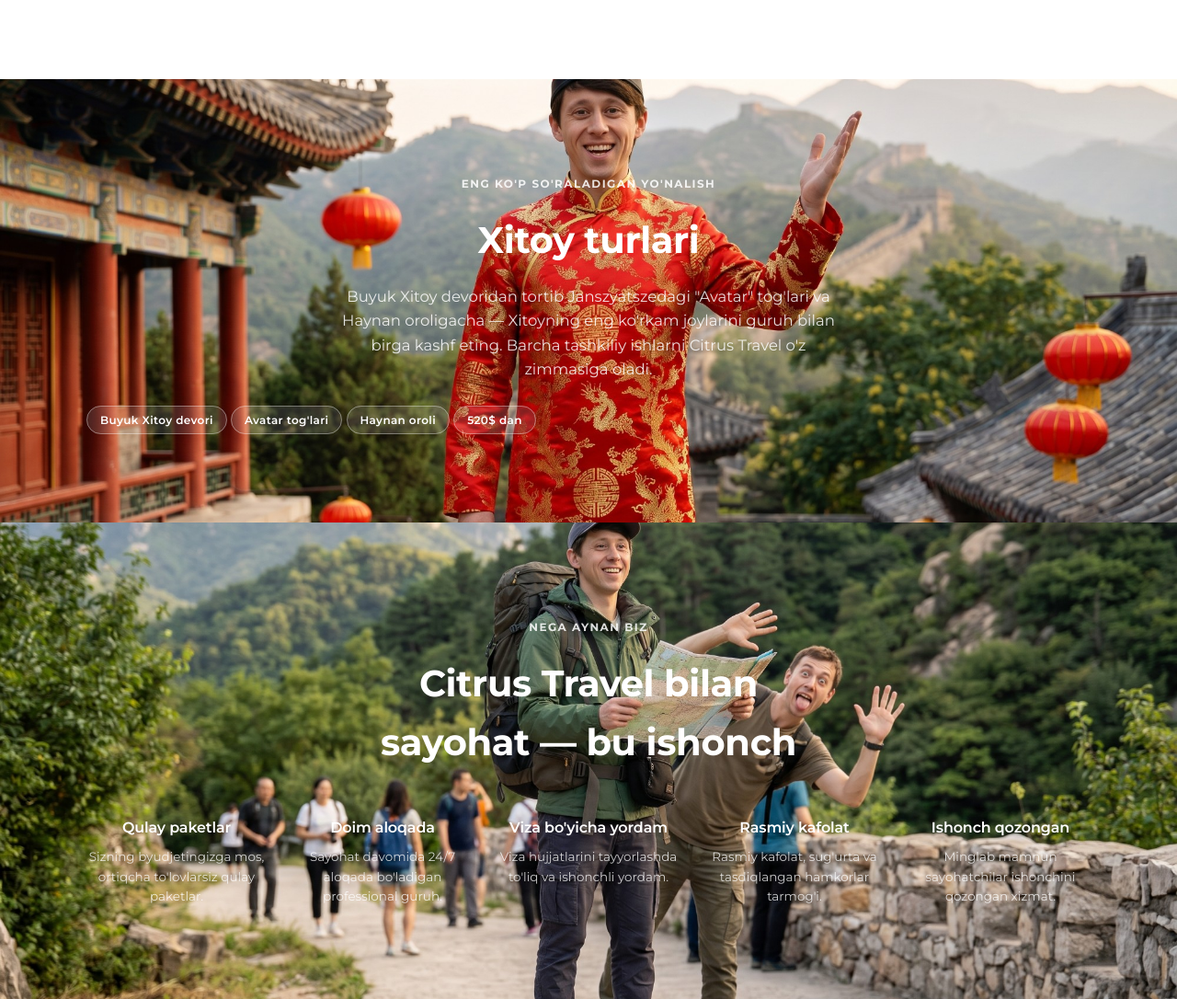
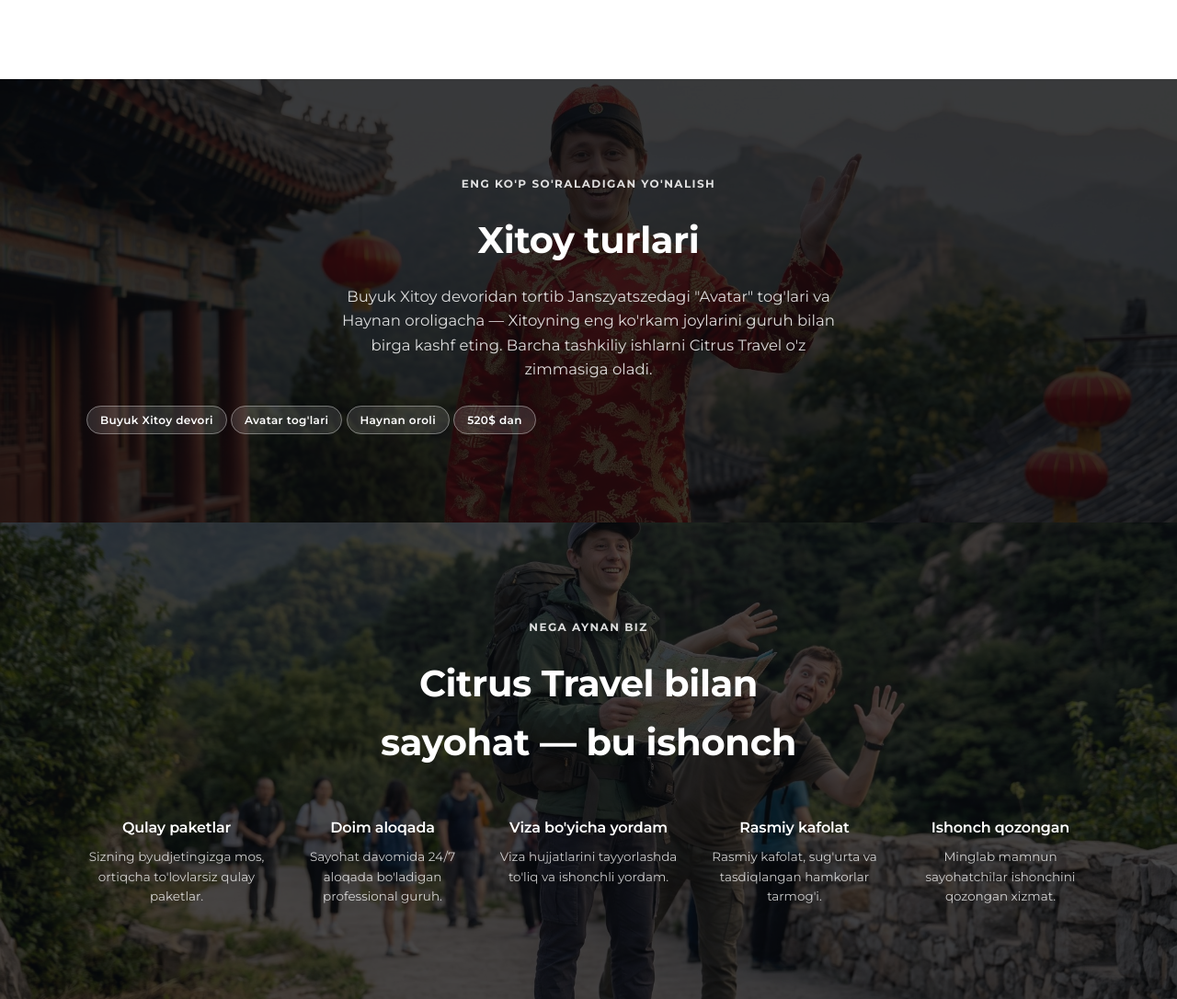
Before and after one commit to Sardorxon07777/citrus-travel-landing, a plain HTML site: page index.html in a window 1280 px wide. Shown: the part 4077-5163 px from the top of the page at 92% size. Drawn offline with Linux system fonts and the light colour scheme.

Commit message:
Fix invisible scrim on photo-background sections
The darkening overlay on the China/why-choose/quote sections was a
::before pseudo-element, which paints before the real .bgimg element
in document order, so the image fully covered it and had no visible
effect. Switched to ::after with z-index so it actually sits on top
of the photo, and removed the boxed quote panel in favor of the same
darkened-photo treatment used elsewhere.

Co-Authored-By: Claude Sonnet 5 <noreply@anthropic.com>

```diff
--- a/index.html
+++ b/index.html
@@ -130,7 +130,7 @@ src="https://www.facebook.com/tr?id=PIXEL_ID&ev=PageView&noscript=1"
 
   .bgsection{position:relative;color:#fff;overflow:hidden;padding-block:100px}
   .bgsection .bgimg{position:absolute;inset:0;background-size:cover;background-position:center}
-  .bgsection::before{content:"";position:absolute;inset:0;background:rgba(10,15,20,var(--scrim,.62))}
+  .bgsection::after{content:"";position:absolute;inset:0;z-index:1;background:rgba(8,10,14,var(--scrim,.72))}
   .bgsection .inner{position:relative;z-index:2}
   .bgsection .eyebrow{color:#fff}
   .bgsection h2{color:#fff}
@@ -142,7 +142,7 @@ src="https://www.facebook.com/tr?id=PIXEL_ID&ev=PageView&noscript=1"
   .bgsection .whyitem{text-align:center}
   .bgsection .whyitem h3{font-size:16px;font-weight:600;margin-bottom:8px;color:#fff}
   .bgsection .whyitem p{font-size:13.5px;color:rgba(255,255,255,.78)}
-  .bgsection .statement-quote{font-family:var(--font-display);font-size:clamp(22px,3.4vw,32px);line-height:1.32;max-width:26ch;margin-inline:auto;text-align:center;color:#fff;background:rgba(8,10,14,.55);backdrop-filter:blur(2px);padding:40px 32px;border-radius:4px}
+  .bgsection .statement-quote{font-family:var(--font-display);font-size:clamp(22px,3.4vw,32px);line-height:1.32;max-width:26ch;margin-inline:auto;text-align:center;color:#fff;text-shadow:0 2px 18px rgba(0,0,0,.4)}
   .bgsection .statement-cite{display:block;margin-top:22px;font-family:var(--font-body);font-size:14px;color:rgba(255,255,255,.75)}
 
   .travelquotes{background:var(--surface);padding-block:56px;border-top:1px solid var(--border)}
@@ -260,8 +260,8 @@ src="https://www.facebook.com/tr?id=PIXEL_ID&ev=PageView&noscript=1"
   </section>
 </div>
 
-<div class="bgsection">
-  <div class="bgimg" style="background-image:url('assets/china-greatwall-1.jpg')"></div>
+<div class="bgsection" style="--scrim:.8">
+  <div class="bgimg" style="background-image:url('assets/china-greatwall-1.jpg');background-position:center 30%"></div>
   <div class="wrap inner">
     <div class="section-head center" style="margin-bottom:28px">
       <span class="eyebrow">Eng ko'p so'raladigan yo'nalish</span>
@@ -277,7 +277,7 @@ src="https://www.facebook.com/tr?id=PIXEL_ID&ev=PageView&noscript=1"
   </div>
 </div>
 
-<div class="bgsection">
+<div class="bgsection" style="--scrim:.72">
   <div class="bgimg" style="background-image:url('assets/china-greatwall-2.jpg')"></div>
   <div class="wrap inner">
     <div class="section-head center">
@@ -309,7 +309,7 @@ src="https://www.facebook.com/tr?id=PIXEL_ID&ev=PageView&noscript=1"
   </div>
 </div>
 
-<div class="bgsection" style="--scrim:.78">
+<div class="bgsection" style="--scrim:.82">
   <div class="bgimg" style="background-image:url('assets/jahongir-suitcase.jpg');background-position:center 20%"></div>
   <div class="wrap inner">
     <p class="statement-quote">"Sayohat — bu hayotning eng yaxshi investitsiyasi. Men har bir mijozimga xuddi o'z oilamga tashkil qilayotgandek yondashaman."
```
